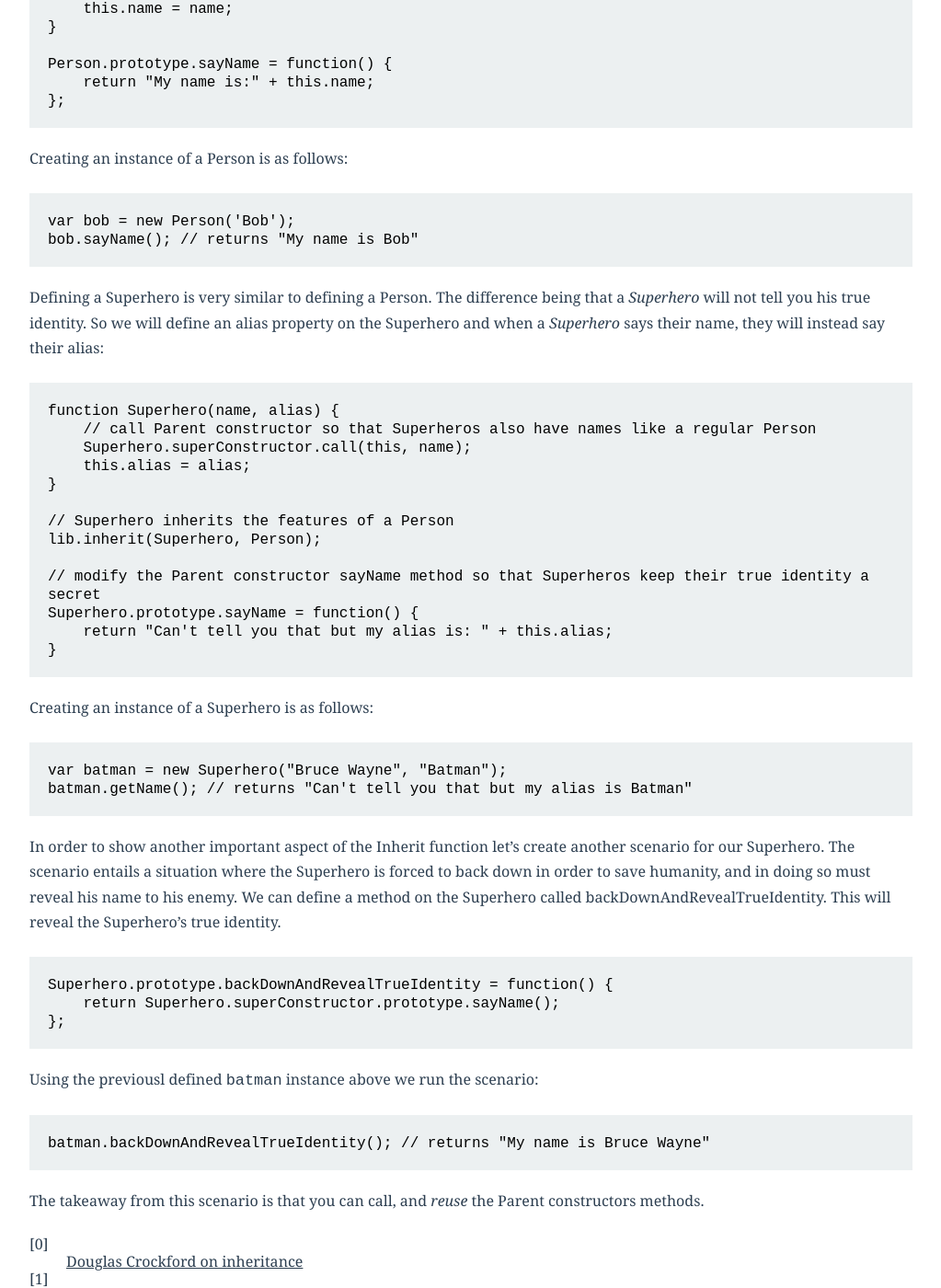
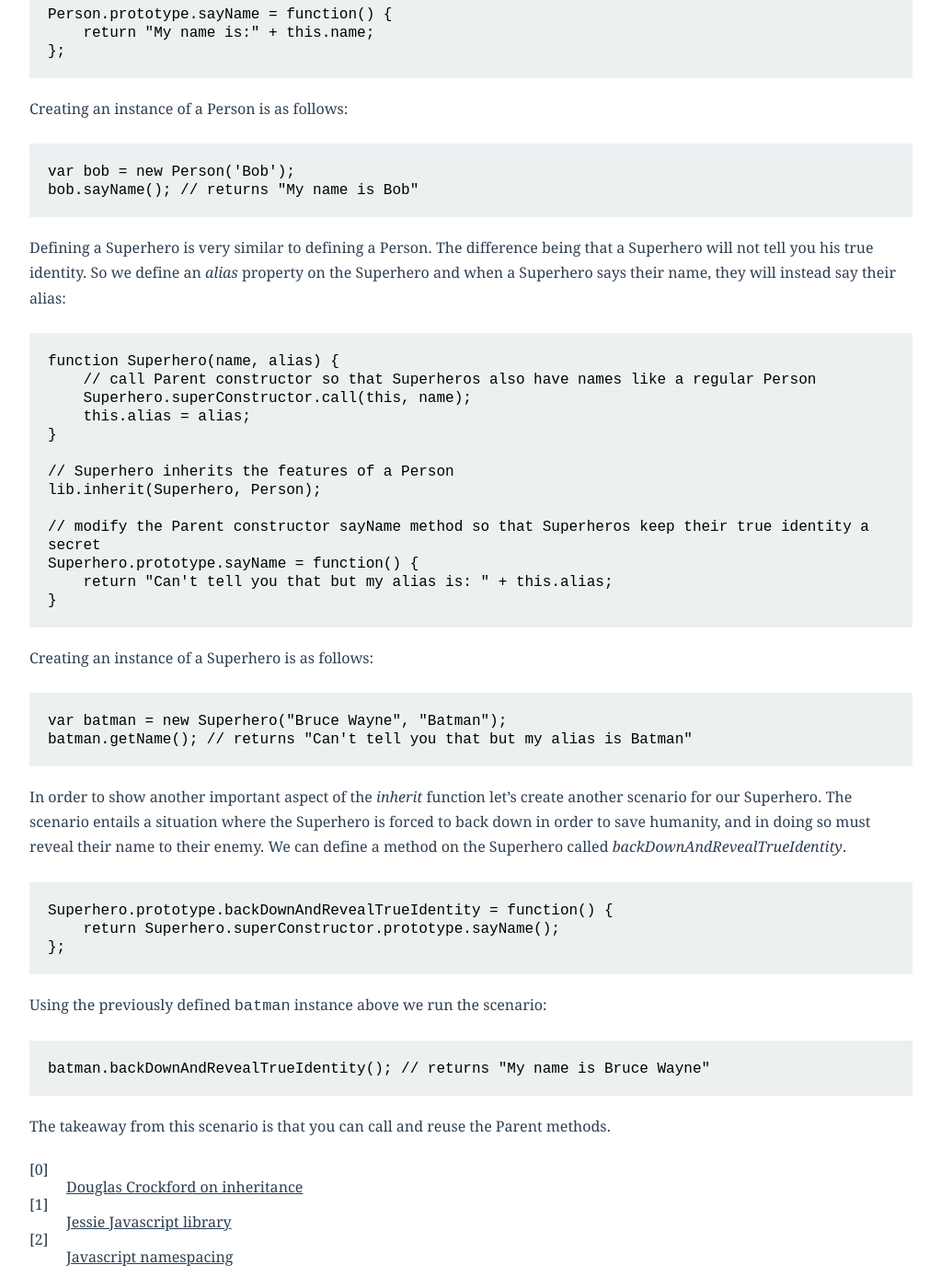
Before and after one commit to adamsilver/adamsilver.io-jekyll, a Jekyll site: the page built from _posts/2014-09-09-javascript-inheritance.md, in a window 1280 px wide and 1400 px high, scrolled down 1612 px. Shown: the whole window at 92% size, without its empty margins (128-1151 px from the left). Built offline with Jekyll 4.4.1, drawn with Linux system fonts in a browser that asks for light colours; Markdown is read by kramdown in place of the engine named in the settings; some of the changed text lies outside the part shown.

Commit message:
update inherit

```diff
--- a/_posts/2014-09-09-javascript-inheritance.md
+++ b/_posts/2014-09-09-javascript-inheritance.md
@@ -5,11 +5,11 @@
 categories: js
 ---
 
-Javascript inheritance is useful with regard to code reuse [[0](#ref0)]. Unfortunately, ECMAScript doesn't provide an Inherit function natively, so we will need to create one. This article documents a simple and powerful technique and consists of two parts: 1) creating the inherit function and 2) utilising it to demonstrate one object inheriting the features of another.
+Javascript inheritance is useful with regard to code reuse [[0](#ref0)]. Unfortunately, ECMAScript doesn't provide an *inherit* function natively, so we will need to create one. This article documents a simple and powerful technique and consists of two parts: 1) creating the inherit function and 2) utilising it to demonstrate one object inheriting the features of another.
 
-## Creating the inherit function
+## Creating the *inherit* function
 
-This consists of defining a namespace for the library (which we will call `lib`) containing two functions: `cloneObject` and `inherit` both taken from Jessie [[1](#ref1)]. The namespace bit is optional but good practice [[2](#ref2)].
+This consists of defining a namespace for the library (which we will call *lib*) containing two functions: *cloneObject* and *inherit* both taken from Jessie [[1](#ref1)]. The namespace bit is optional but good practice [[2](#ref2)].
 
     var lib = {};
 
@@ -35,7 +35,7 @@
 
 ### Defining *inherit*
 
-You will notice this function utilises the `cloneObject` function.
+You will notice this function utilises the *cloneObject* function.
 
     lib.inherit = function(Sub, Super) {
         // Clone the parent's prototype object and assign to child's prototype object
@@ -69,7 +67,7 @@
     var bob = new Person('Bob');
     bob.sayName(); // returns "My name is Bob"
 
-Defining a Superhero is very similar to defining a Person. The difference being that a *Superhero* will not tell you his true identity. So we will define an alias property on the Superhero and when a *Superhero* says their name, they will instead say their alias:
+Defining a Superhero is very similar to defining a Person. The difference being that a Superhero will not tell you his true identity. So we define an *alias* property on the Superhero and when a Superhero says their name, they will instead say their alias:
 
     function Superhero(name, alias) {
         // call Parent constructor so that Superheros also have names like a regular Person
@@ -90,17 +88,17 @@
     var batman = new Superhero("Bruce Wayne", "Batman");
     batman.getName(); // returns "Can't tell you that but my alias is Batman"
 
-In order to show another important aspect of the Inherit function let's create another scenario for our Superhero. The scenario entails a situation where the Superhero is forced to back down in order to save humanity, and in doing so must reveal his name to his enemy. We can define a method on the Superhero called backDownAndRevealTrueIdentity. This will reveal the Superhero's true identity.
+In order to show another important aspect of the *inherit* function let's create another scenario for our Superhero. The scenario entails a situation where the Superhero is forced to back down in order to save humanity, and in doing so must reveal their name to their enemy. We can define a method on the Superhero called *backDownAndRevealTrueIdentity*.
 
     Superhero.prototype.backDownAndRevealTrueIdentity = function() {
         return Superhero.superConstructor.prototype.sayName();
     };
 
-Using the previousl defined `batman` instance above we run the scenario:
+Using the previously defined `batman` instance above we run the scenario:
 
     batman.backDownAndRevealTrueIdentity(); // returns "My name is Bruce Wayne"
 
-The takeaway from this scenario is that you can call, and *reuse* the Parent constructors methods.
+The takeaway from this scenario is that you can call and reuse the Parent methods.
 
 <dl>
 	<dt class="citation" id="ref0">[0]</dt>
```
Also changed, not shown: other parts of _posts/2014-09-09-javascript-inheritance.md (+1 -3 lines).
